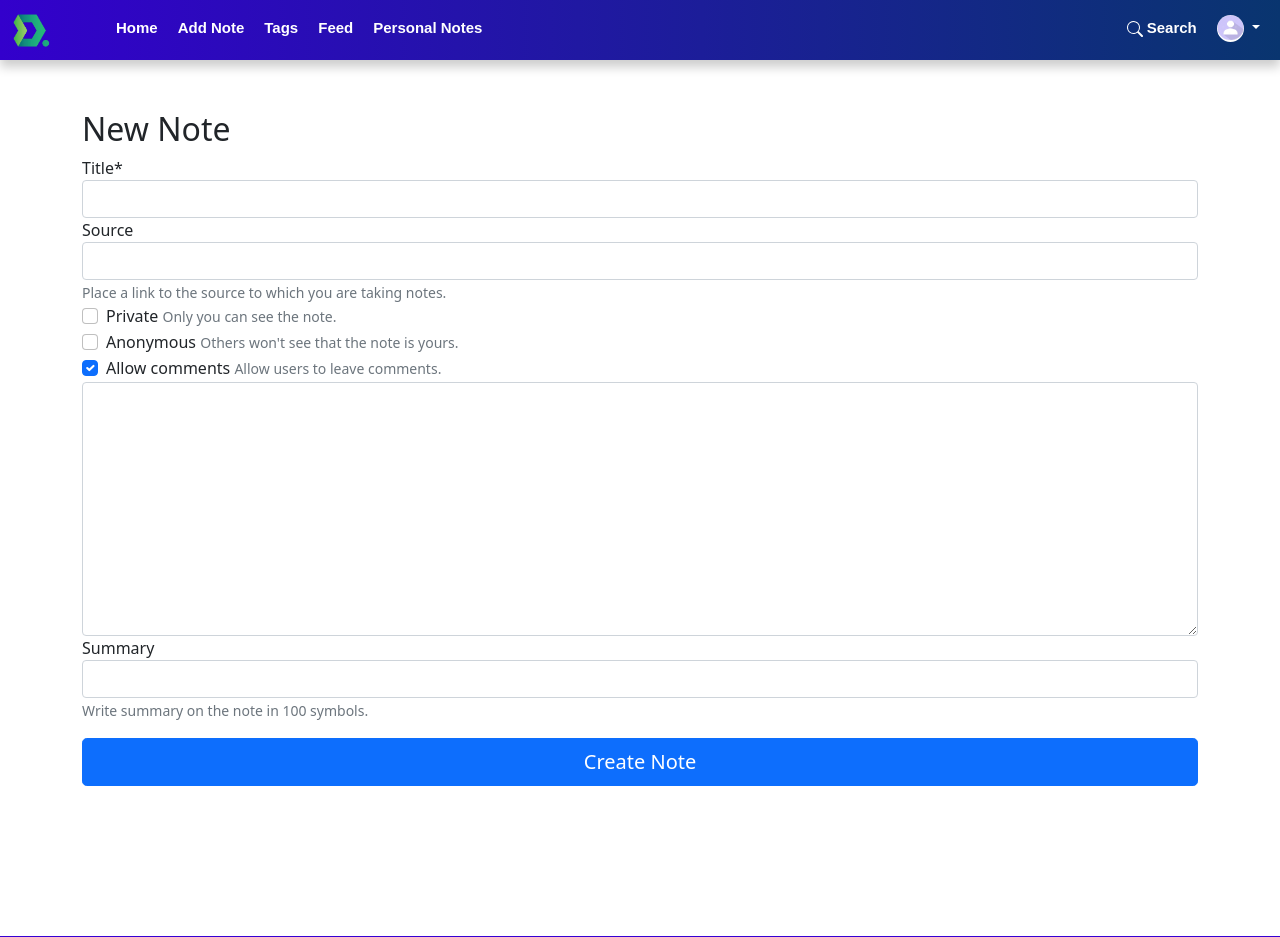
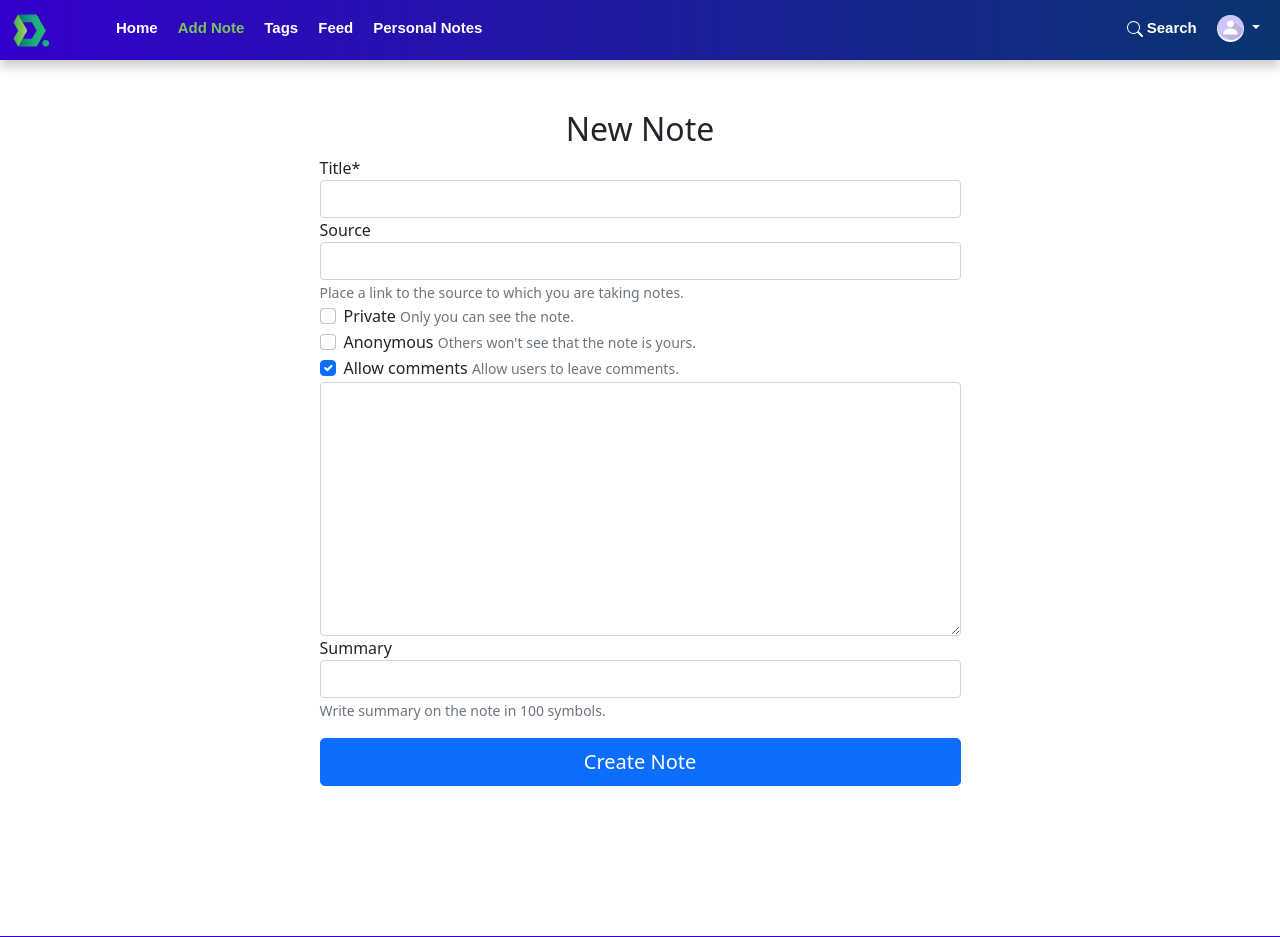
Before and after one commit to paulyeager0212/Django-noted, a Django app: page /notes/add/ in a window 1280 px wide. Shown: the top 937 px of the page. Run offline with Django 3.2, Linux system fonts and the light colour scheme; the visitor is signed in with stand-in values (Sample User, id 1); some libraries are stand-ins or nearby versions.

Commit message:
Exported DEBUG into .env config. Made note create form thiner. Fixed edit button on profile page. Added `STATIC_ROOT`.

```diff
--- a/frontend/static/css/color_style.css
+++ b/frontend/static/css/color_style.css
@@ -10,6 +10,9 @@ header#header-hero .waveWrapperInner {
 	background: -webkit-linear-gradient(to right, #30C, #09356F);
 	background: linear-gradient(to right, #30C, #09356F);
 	opacity: 1;
+}
+.add_note_link {
+	color: #7bc35b !important;
 }
 .footer {
 	background: #05386B;
--- a/frontend/templates/layouts/base.html
+++ b/frontend/templates/layouts/base.html
@@ -7,7 +7,7 @@
 <head>
     <meta charset="UTF-8">
     <link rel="icon" href="{% static 'img/favicon.ico' %}">
-    <title>{% block title %}noteD.{% endblock %}</title>
+    <title>{% block title %}NoteD.{% endblock %}</title>
     <meta name="viewport" content="width=device-width, initial-scale=1, maximum-scale=1"/>
 
     <!--
--- a/frontend/templates/layouts/navigation.html
+++ b/frontend/templates/layouts/navigation.html
@@ -23,7 +23,7 @@
             <span></span><a href="{% url 'notes:home' %}" class='header__link'>Home</a>
           </li>
           <li>
-            <span></span><a href="{% url 'notes:add' %}" class='header__link'>Add Note</a>
+            <span></span><a href="{% url 'notes:add' %}" class='header__link add_note_link'>Add Note</a>
           </li>
           <li>
             <span></span><a href="{% url 'tags:tags' %}" class='header__link'>Tags</a>
--- a/frontend/templates/notes/create.html
+++ b/frontend/templates/notes/create.html
@@ -8,8 +8,9 @@
 
 
 {% block main %}
-<div class="row" style="margin-top: 110px;">
-  <h2>New Note</h2>
+<div class="row d-flex justify-content-center" style="margin-top: 110px;">
+  <div class="col-md-7">
+    <h2 class="text-center">New Note</h2>
     <form method="post" id="add" novalidate>
       {% csrf_token %}
       {{ form|crispy }}
@@ -20,4 +21,5 @@
       </div>
     </form>
   </div>
+</div>
 {% endblock %}
--- a/frontend/templates/notes/note.html
+++ b/frontend/templates/notes/note.html
@@ -40,7 +40,7 @@
               <svg xmlns="http://www.w3.org/2000/svg" width="18" height="18" fill="currentColor" class="bi bi-person-lines-fill" viewBox="0 0 16 16">
                 <path d="M6 8a3 3 0 1 0 0-6 3 3 0 0 0 0 6zm-5 6s-1 0-1-1 1-4 6-4 6 3 6 4-1 1-1 1H1zM11 3.5a.5.5 0 0 1 .5-.5h4a.5.5 0 0 1 0 1h-4a.5.5 0 0 1-.5-.5zm.5 2.5a.5.5 0 0 0 0 1h4a.5.5 0 0 0 0-1h-4zm2 3a.5.5 0 0 0 0 1h2a.5.5 0 0 0 0-1h-2zm0 3a.5.5 0 0 0 0 1h2a.5.5 0 0 0 0-1h-2z"/>
               </svg>
-              {{ note.author }}⠀ {% if note.author.first_name %}({{ note.author.first_name }}){% endif %}
+              {{ note.author }} {% if note.author.first_name %}({{ note.author.first_name }}){% endif %}
             </a>
           </div>
         {% endif %}
@@ -101,8 +101,8 @@
 
 <!-- Body -->
 <div class="body-margin"></div>
-<div class="row m-auto" style="max-width: 95%;">
-  <div class="col-10 offset-1">
+<div class="row d-felx justify-content-center" style="max-width: 95%;">
+  <div class="col-md-8 offset-1">
     <p>{{ note.body_html | safe }}</p>
   </div>
 </div>
--- a/frontend/templates/user/account/profile.html
+++ b/frontend/templates/user/account/profile.html
@@ -133,7 +133,7 @@
                 </div>
                 {% if request.user == user %}
                     <div class="col-md-12">
-                        <a class="btn btn-primary px-3">Edit</a>
+                        <a href="{% url 'user:edit_user' %}" class="btn btn-primary px-3">Edit</a>
                     </div>
                 {% endif %}
                 {% if notes %}
--- a/frontend/templates/user/account/signup.html
+++ b/frontend/templates/user/account/signup.html
@@ -7,14 +7,14 @@
 {% block content %}
 
 {% if messages %}
-      <div class="container-md mt-3">
+      {% comment %} <div class="container-md mt-3">
         <strong>Messages:</strong>
         <ul>
           {% for message in messages %}
           <li>{{ message }}</li>
           {% endfor %}
         </ul>
-      </div>
+      </div> {% endcomment %}
 {% endif %}
 
 <div class="container mt-5 d-flex justify-content-center">
--- a/noted/noted/settings.py
+++ b/noted/noted/settings.py
@@ -14,7 +14,7 @@ SECRET_KEY = os.getenv('SECRET_KEY')
 
 DEFAULT_AUTO_FIELD = 'django.db.models.BigAutoField'
 
-DEBUG = True
+DEBUG = os.getenv('DEBUG')
 
 SITE_ID = 1
 
@@ -119,6 +119,7 @@ USE_I18N = True
 USE_L10N = True
 USE_TZ = True
 
+STATIC_ROOT = PROJECT_DIR.joinpath('frontend/collected_static')
 STATIC_URL = '/static/'
 STATICFILES_DIRS = [
     PROJECT_DIR.joinpath('frontend/static'),
```
Also changed, not shown: 1 other file. Lines whose indentation alone changed are shown as unchanged.
